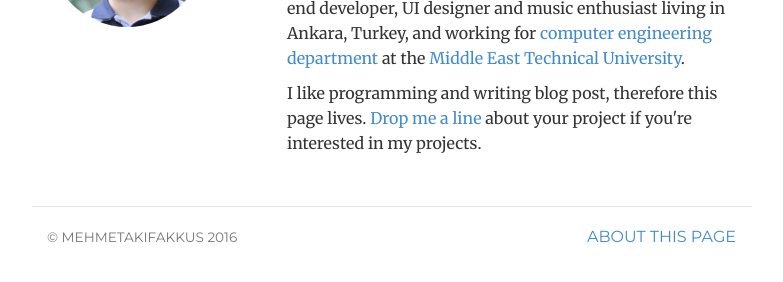
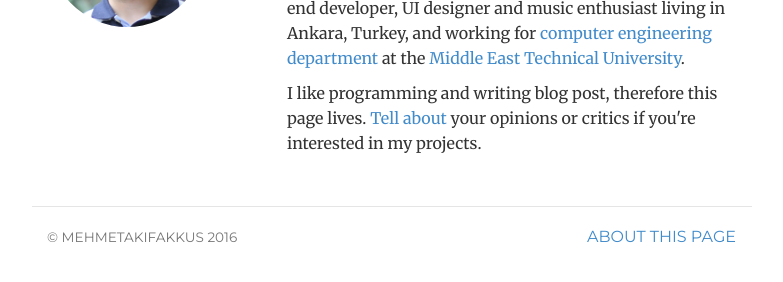
Before and after one commit to mehmetakifakkus/mehmetakifakkus.github.io, a Jekyll site: the page built from index.html, in a window 1280 px wide. Shown: the part 259-541 px from the top of the page, without its empty margins (248-1031 px from the left). Built offline with Jekyll 4.4.1, drawn with Linux system fonts in a browser that asks for light colours.

Commit message:
Update index.html

```diff
--- a/index.html
+++ b/index.html
@@ -14,6 +14,6 @@ title: Mehmet Akif AKKUS's Github Pages
 	and working for <a href="http://ceng.metu.edu.tr/">computer engineering department</a> at
 	<span itemprop="affiliation">the <a href="http://metu.edu.tr/">Middle East Technical University</a></span>.</p>
 
-	<p>I like programming and writing blog post, therefore this page lives. <a href="contact">Drop me a line</a> about your project if you're interested in my projects.</p>
+	<p>I like programming and writing blog post, therefore this page lives. <a href="contact">Tell about</a> your opinions or critics if you're interested in my projects.</p>
 	</div>
 </div>
```
